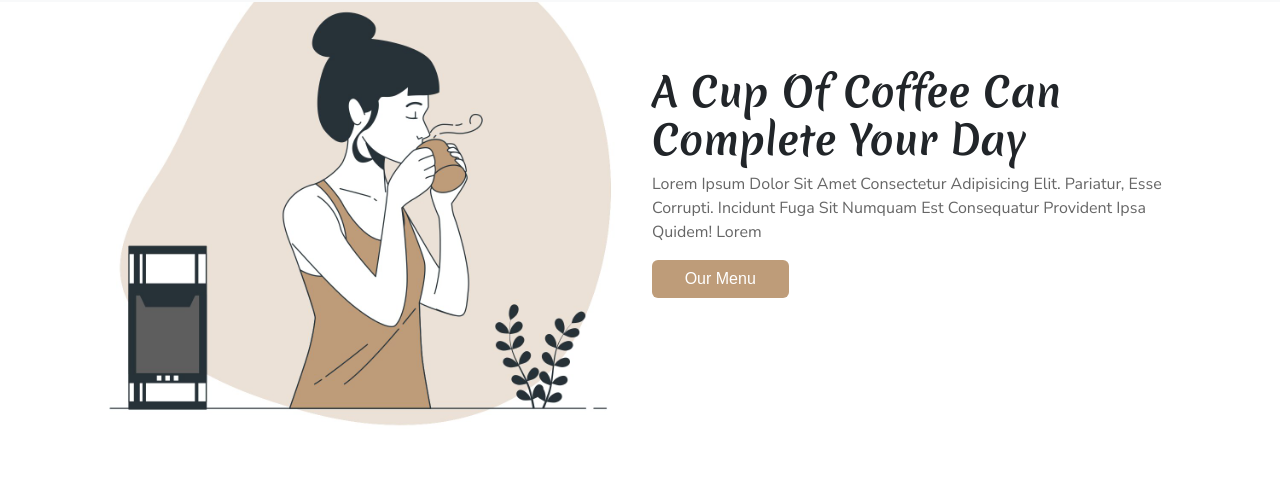
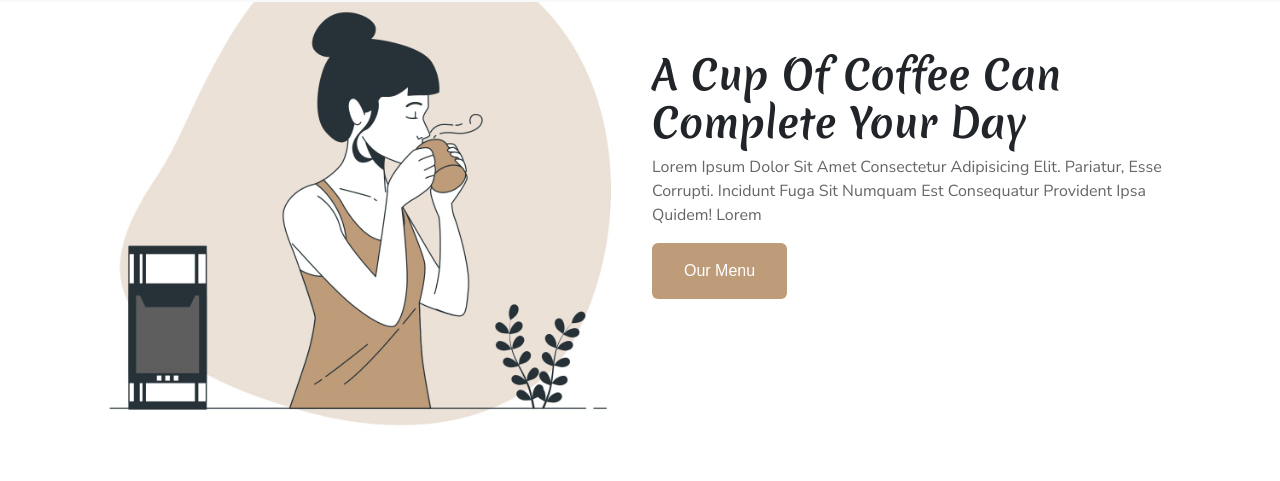
Before and after one commit to SaranyaSanthosh06/facility_bs, a plain HTML site: page index.html in a window 1280 px wide. Shown: the part 90-571 px from the top of the page. Drawn offline with nearby package versions, Linux system fonts and the light colour scheme.

Commit message:
fifth commit

```diff
--- a/index.html
+++ b/index.html
@@ -102,7 +102,7 @@
                             Adipisicing Elit. Pariatur, Esse Corrupti.
                             Incidunt Fuga Sit Numquam Est Consequatur Provident Ipsa Quidem! Lorem</p>
                         <!-- <button class="brown">Our Menu</button> -->
-                        <button type="button" class="col-3 btn btn-about">Our Menu</button>
+                        <button type="button" class=" btn btn-about">Our Menu</button>
                     </div>
                 </div>
             </div>
--- a/style.css
+++ b/style.css
@@ -19,7 +19,12 @@ p {
   color: var(--secondaryColor);
 }
 .btn {
+  font-size: 1rem;
   font-family: "Nunito", sans-serif;
   background-color: #BE9C79;
+  padding: 1rem 2rem;
   color: #ffffff;
+  border: none;
+  margin-bottom: 1rem;
+  transition: background-color 0.3s ease;
 }
```
